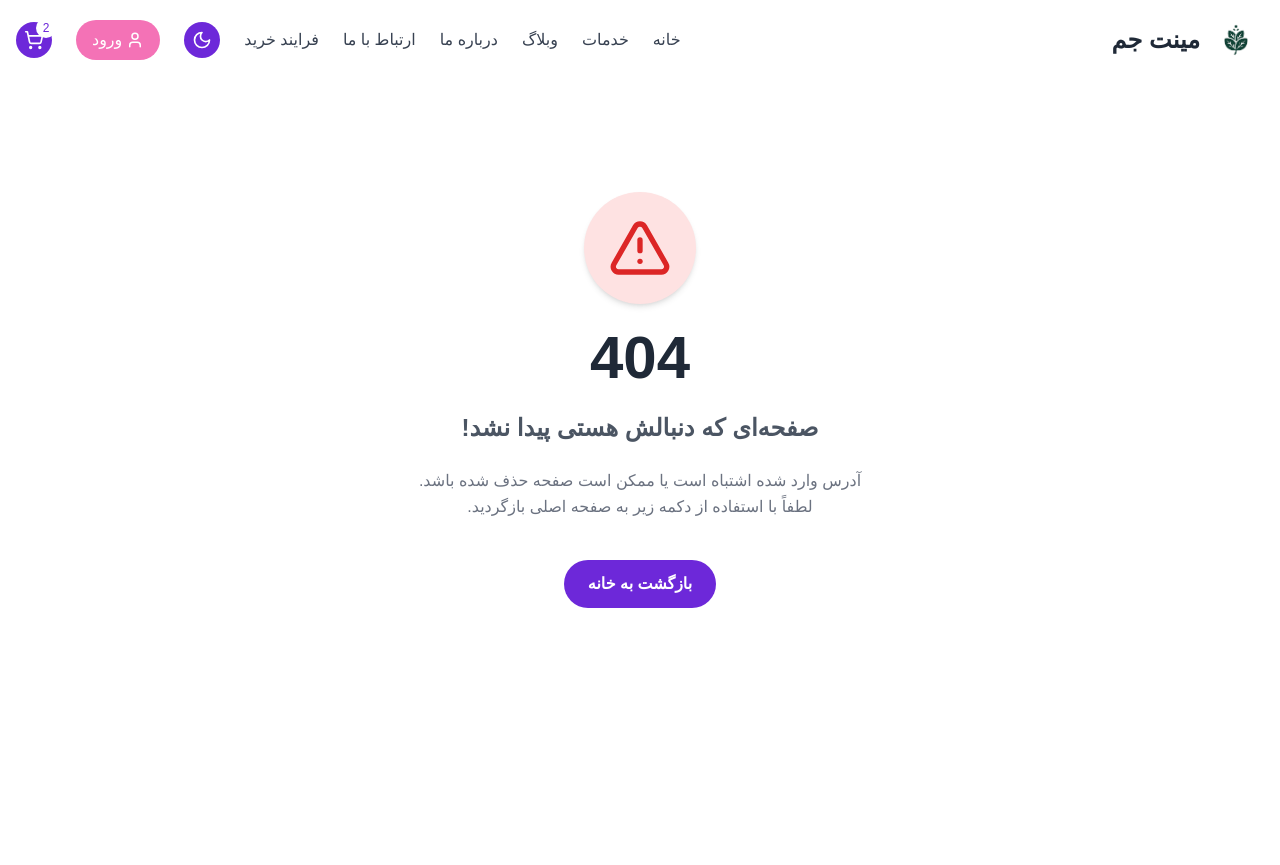
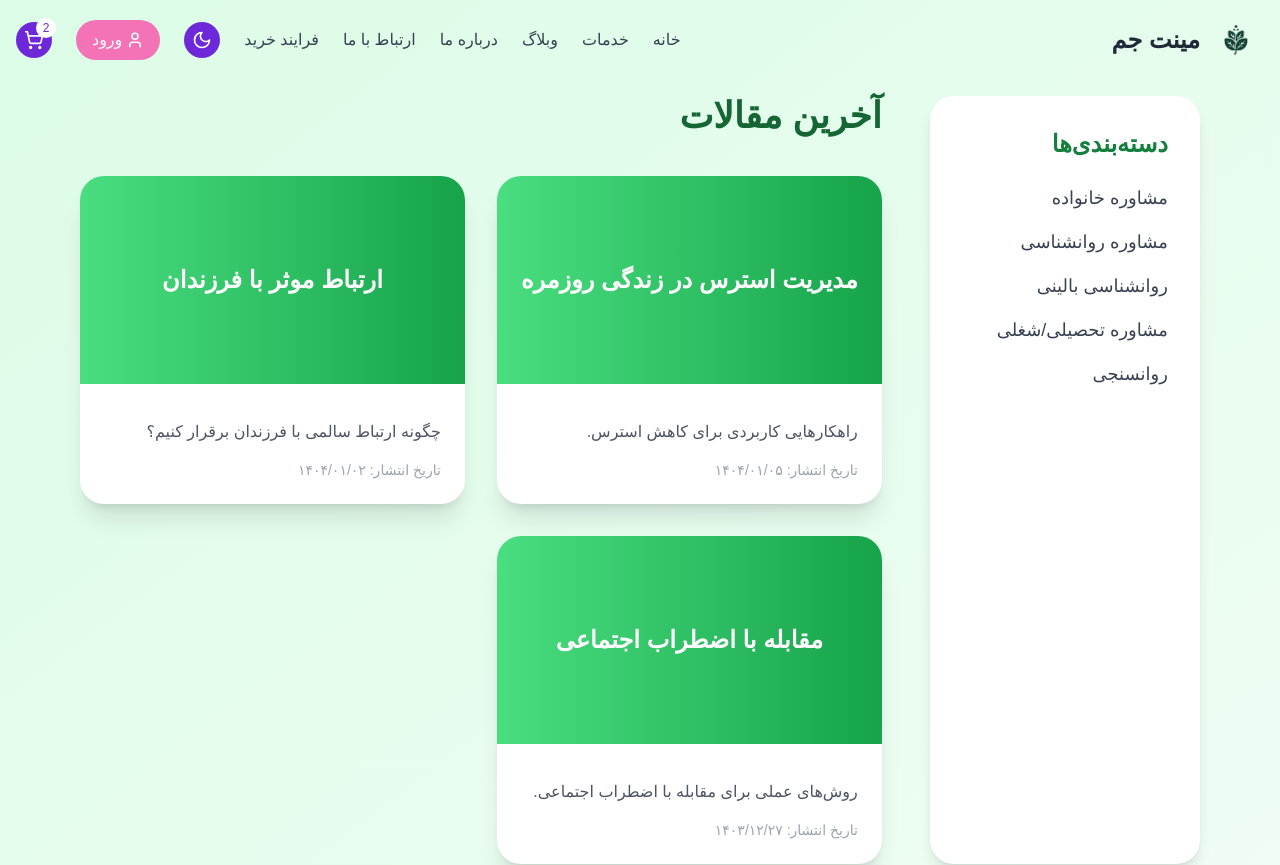
Before and after one commit to aradrezaei/Mintgem-frontend, a Next.js app: page /blog in a window 1280 px wide. Before the commit this address had no page. Shown: the top 865 px of the page. Built offline with nearby package versions, Linux system fonts and the light colour scheme; a web font is replaced by a local one.

Commit message:
add alert

```diff
--- a/components/UpdateAlert.js
+++ b/components/UpdateAlert.js
@@ -1,57 +1,35 @@
 'use client';
 
 import { useState, useEffect } from 'react';
-import { X } from 'lucide-react';
-import { motion, AnimatePresence } from 'framer-motion';
+import { Bell, X } from 'lucide-react';
 
 export default function UpdateAlert() {
-  const [visible, setVisible] = useState(true);
+  const [show, setShow] = useState(true);
 
-  const handleNotificationRequest = async () => {
-    if ('Notification' in window) {
-      const permission = await Notification.requestPermission();
-      if (permission === 'granted') {
-        new Notification('MintGem', {
-          body: 'شما با موفقیت ثبت شدید. به محض آماده شدن سایت به شما اطلاع داده می‌شود.',
-          icon: '/logo.png'
-        });
-      }
-    } else {
-      alert('مرورگر شما از نوتیفیکیشن پشتیبانی نمی‌کند.');
-    }
-  };
+  // Animation on mount
+  useEffect(() => {
+    setShow(true);
+  }, []);
+
+  if (!show) return null;
 
   return (
-    <AnimatePresence>
-      {visible && (
-        <motion.div
-          initial={{ y: -50, opacity: 0 }}
-          animate={{ y: 0, opacity: 1 }}
-          exit={{ y: -50, opacity: 0 }}
-          transition={{ duration: 0.5, type: 'spring' }}
-          className="fixed top-0 left-0 w-full z-50"
+    <div className="fixed top-3 left-1/2 -translate-x-1/2 z-50 max-w-md w-[95%] px-4">
+      <div className="backdrop-blur-md bg-yellow-200/70 dark:bg-yellow-300/10 border border-yellow-300 dark:border-yellow-400 rounded-xl shadow-md flex items-center justify-between gap-3 p-3 animate-fadeIn slide-down">
+        <div className="flex items-center gap-2">
+          <Bell size={20} className="text-yellow-800 dark:text-yellow-300" />
+          <p className="text-sm text-yellow-900 dark:text-yellow-100">
+            سایت در حال بروزرسانی است. امکان خرید موقتاً غیرفعال می‌باشد.
+          </p>
+        </div>
+        <button
+          aria-label="بستن اعلان"
+          onClick={() => setShow(false)}
+          className="text-yellow-800 dark:text-yellow-200 hover:text-yellow-900 transition"
         >
-          <div className="max-w-7xl mx-auto flex items-center justify-between gap-4 bg-gradient-to-r from-purple-500 to-pink-500 text-white px-4 py-3 rounded-b-2xl shadow-xl">
-            <div className="text-sm sm:text-base">
-              سایت در حال بروزرسانی می‌باشد و امکان خرید از سایت وجود ندارد.
-            </div>
-            <div className="flex items-center gap-2">
-              <button
-                onClick={handleNotificationRequest}
-                className="px-3 py-1 sm:px-4 sm:py-2 bg-white text-purple-600 rounded-full font-semibold hover:bg-gray-100 transition"
-              >
-                اطلاع‌رسانی هنگام آماده شدن
-              </button>
-              <button
-                onClick={() => setVisible(false)}
-                className="p-2 hover:bg-white/20 rounded-full transition"
-              >
-                <X size={20} />
-              </button>
-            </div>
-          </div>
-        </motion.div>
-      )}
-    </AnimatePresence>
+          <X size={18} />
+        </button>
+      </div>
+    </div>
   );
 }
--- /dev/null
+++ b/pages/blog.js
@@ -0,0 +1,91 @@
+"use client";
+
+import Head from "next/head";
+import { motion } from "framer-motion";
+import Navbar from "@/components/Navbar";
+import Footer from "@/components/Footer";
+
+const posts = [
+  { id: 1, title: "مدیریت استرس در زندگی روزمره", summary: "راهکارهایی کاربردی برای کاهش استرس.", date: "۱۴۰۴/۰۱/۰۵" },
+  { id: 2, title: "ارتباط موثر با فرزندان", summary: "چگونه ارتباط سالمی با فرزندان برقرار کنیم؟", date: "۱۴۰۴/۰۱/۰۲" },
+  { id: 3, title: "مقابله با اضطراب اجتماعی", summary: "روش‌های عملی برای مقابله با اضطراب اجتماعی.", date: "۱۴۰۳/۱۲/۲۷" },
+];
+
+const categories = [
+  "مشاوره خانواده",
+  "مشاوره روانشناسی",
+  "روانشناسی بالینی",
+  "مشاوره تحصیلی/شغلی",
+  "روانسنجی",
+];
+
+export default function Blog() {
+  return (
+    <>
+      <Head>
+        <title>وبلاگ | مرکز روانشناسی هدف</title>
+      </Head>
+
+      <Navbar />
+
+      <main className="bg-gradient-to-br from-green-100 to-green-50 dark:from-gray-900 dark:to-gray-800 min-h-screen py-24 px-4 md:px-20">
+        <section className="max-w-7xl mx-auto flex flex-col md:flex-row gap-12">
+          {/* دسته‌بندی‌ها */}
+          <aside className="md:w-1/4 bg-white dark:bg-gray-800 p-8 rounded-3xl shadow-lg hover:shadow-xl transition-all">
+            <h3 className="text-2xl font-bold text-green-700 dark:text-green-400 mb-6">دسته‌بندی‌ها</h3>
+            <ul className="space-y-4">
+              {categories.map((category, index) => (
+                <motion.li
+                  key={index}
+                  whileHover={{ scale: 1.05 }}
+                  className="text-lg text-gray-700 dark:text-gray-300 hover:text-green-600 cursor-pointer transition-all"
+                >
+                  {category}
+                </motion.li>
+              ))}
+            </ul>
+          </aside>
+
+          {/* آخرین مقالات */}
+          <section className="md:w-3/4">
+            <h1 className="text-4xl font-bold text-green-800 dark:text-green-300 mb-10">
+              آخرین مقالات
+            </h1>
+            <div className="grid grid-cols-1 lg:grid-cols-2 gap-8">
+              {posts.map((post, index) => (
+                <motion.div
+                  key={post.id}
+                  initial={{ opacity: 0, y: 30 }}
+                  animate={{ opacity: 1, y: 0 }}
+                  transition={{ duration: 0.6, delay: index * 0.2 }}
+                  className="bg-white dark:bg-gray-800 rounded-3xl shadow-xl hover:shadow-2xl transition-all cursor-pointer overflow-hidden group"
+                >
+                  <div className="relative h-52 bg-gradient-to-r from-green-400 to-green-600 group-hover:from-green-500 group-hover:to-green-700 transition-all">
+                    <motion.div
+                      className="absolute inset-0 flex justify-center items-center"
+                      whileHover={{ scale: 1.1 }}
+                    >
+                      <h2 className="text-2xl font-bold text-white">
+                        {post.title}
+                      </h2>
+                    </motion.div>
+                  </div>
+                  <div className="p-6">
+                    <p className="text-gray-600 dark:text-gray-300 mt-3 line-clamp-2">
+                      {post.summary}
+                    </p>
+                    <span className="block text-sm text-gray-400 dark:text-gray-500 mt-4">
+                      تاریخ انتشار: {post.date}
+                    </span>
+                  </div>
+                </motion.div>
+              ))}
+            </div>
+          </section>
+        </section>
+      </main>
+
+      <Footer />
+    </>
+  );
+}
```
